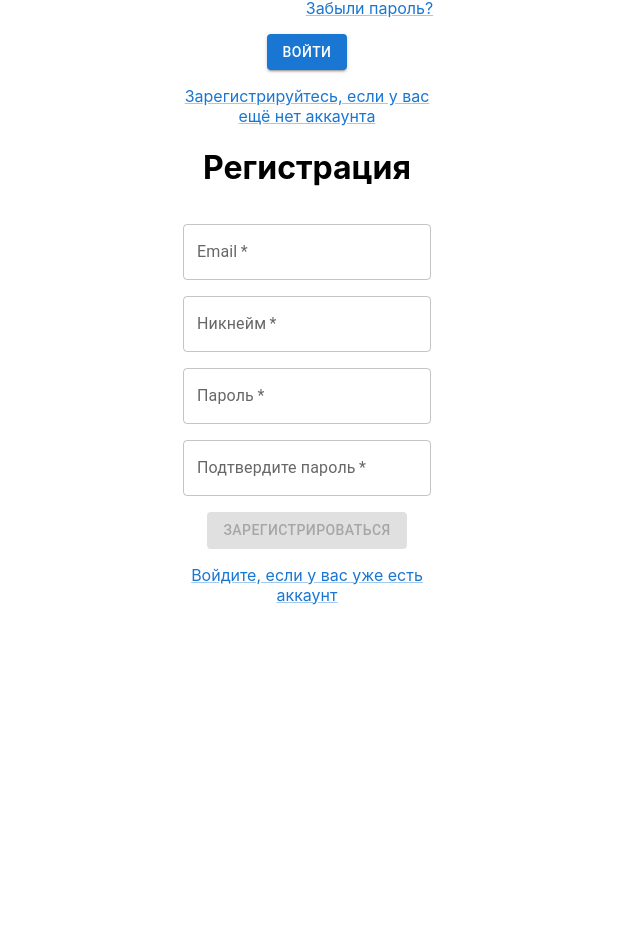
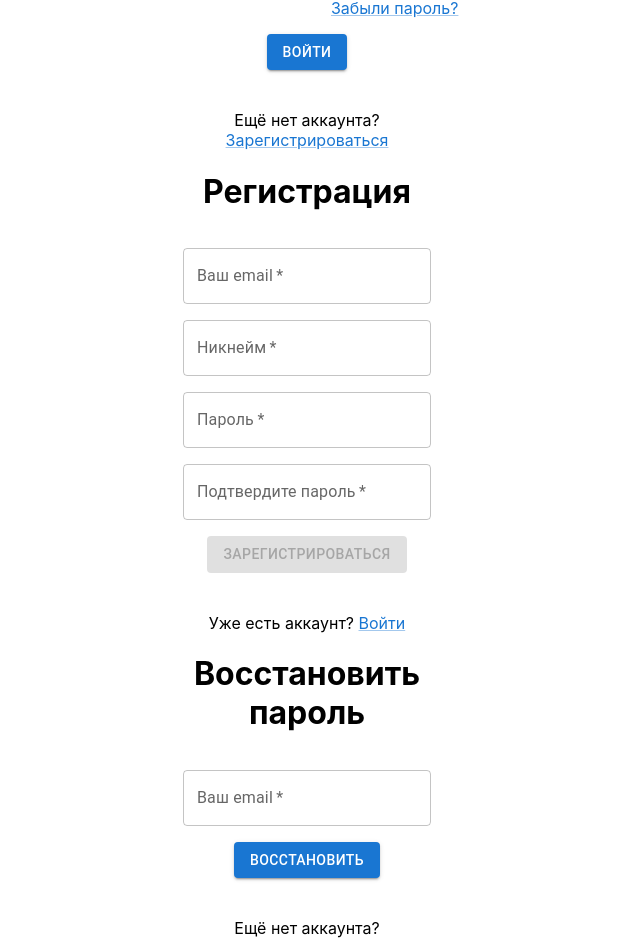
Before and after one commit to superhorsy/quest-app-frontend, a React (Create React App) app: page / in a window 1280 px wide. Shown: the part 244-1184 px from the top of the page, without its empty margins (333-973 px from the left). Before the commit the page ends 849 px from the top, so only its background shows below. Built offline with nearby package versions, Linux system fonts and the light colour scheme.

Commit message:
Внесены исправления в страницы регистрации, авторизации. Добавлена страница восстановления пароля

```diff
--- a/src/App.js
+++ b/src/App.js
@@ -1,5 +1,5 @@
 import React from 'react';
-import {LoginPage, SignUpPage} from "./pages";
+import {LoginPage, PassRecoveryPage, SignUpPage} from "./pages";
 
 import {TestComponent} from "./components/testComponent/testComponent";
 
@@ -8,6 +8,7 @@ function App() {
         <div className="App">
             <LoginPage/>
             <SignUpPage/>
+            <PassRecoveryPage/>
             {/*<TestComponent/>*/}
         </div>
     );
--- a/src/pages/index.js
+++ b/src/pages/index.js
@@ -1,2 +1,3 @@
-export * from './sign-up-page.js';
-export * from './login-page.js';
+export * from './signUpPage/signUpPage.js';
+export * from './loginPage/loginPage.js';
+export * from './passRecoveryPage/passRecoveryPage.js';
--- /dev/null
+++ b/src/pages/loginPage/index.js
@@ -0,0 +1 @@
+export * from './loginPage.js';
--- a/src/pages/login-page.js
+++ b/src/pages/loginPage/loginPage.js
@@ -23,19 +23,19 @@ export const LoginPage = () => {
         <Box
             component="form"
             sx={{
-                '& > :not(style)': {m: '0 auto', width: '25ch', textAlign: 'center'},
+                '& > :not(style)': {m: '0 auto', width: '30ch', textAlign: 'center'},
             }}
             noValidate={false}
             autoComplete="off"
             onSubmit={sendData}
         >
             <div>
-                <h1>Quest App</h1>
+                <h1>Авторизация</h1>
                 <TextField
                     required
                     sx={{mt: 2}}
                     id="outlined-basic"
-                    label="Email"
+                    label="Ваш email"
                     type="email"
                     variant="outlined"
                     value={email}
@@ -65,12 +65,16 @@ export const LoginPage = () => {
                         variant="contained"
                     >Войти
                     </Button>
-                    <Link sx={{
-                        display: 'block',
-                        mt: 2
-                    }}
-                          href="#">Зарегистрируйтесь, если у вас ещё нет аккаунта
-                    </Link>
+                    <div style={{marginTop: '40px'}}>
+                        <span>Ещё нет аккаунта? </span>
+                        <Link
+                            // sx={{
+                            //     display: 'block',
+                            //     mt: 2
+                            // }}
+                            href="#">Зарегистрироваться
+                        </Link>
+                    </div>
                 </div>
             </div>
         </Box>
--- /dev/null
+++ b/src/pages/passRecoveryPage/index.js
@@ -0,0 +1 @@
+export * from './passRecoveryPage.js';
--- /dev/null
+++ b/src/pages/passRecoveryPage/passRecoveryPage.js
@@ -0,0 +1,64 @@
+import React, {useState} from 'react';
+import Box from "@mui/material/Box";
+import TextField from "@mui/material/TextField";
+import Link from "@mui/material/Link";
+import Button from "@mui/material/Button";
+
+export const PassRecoveryPage = () => {
+    const [email, setEmail] = useState('');
+
+    const sendData = (event) => {
+        event.preventDefault();
+        // Пока что отправляем в консоль
+        console.log(
+            {
+                email: email
+            }
+        )
+    }
+
+    return (
+        <Box
+            component="form"
+            sx={{
+                '& > :not(style)': {m: '0 auto', width: '30ch', textAlign: 'center'},
+            }}
+            noValidate={false}
+            autoComplete="off"
+            onSubmit={sendData}
+        >
+            <div>
+                <h1>Восстановить пароль</h1>
+                <TextField
+                    required
+                    sx={{mt: 2}}
+                    id="outlined-basic"
+                    label="Ваш email"
+                    type="email"
+                    variant="outlined"
+                    value={email}
+                    onChange={(e) => setEmail(e.target.value)}
+                />
+                <div>
+                    <Button
+                        type="submit"
+                        sx={{mt: 2}}
+                        variant="contained"
+                    >Восстановить
+                    </Button>
+                    <div style={{marginTop: '40px'}}>
+                        <span>Ещё нет аккаунта? </span>
+                        <Link
+                            // sx={{
+                            //     display: 'block',
+                            //     mt: 20
+                            // }}
+                            href="#">Зарегистрироваться
+                        </Link>
+                    </div>
+                </div>
+            </div>
+        </Box>
+
+    );
+};
--- /dev/null
+++ b/src/pages/signUpPage/index.js
@@ -0,0 +1 @@
+export * from './signUpPage.js';
--- a/src/pages/sign-up-page.js
+++ b/src/pages/signUpPage/signUpPage.js
@@ -68,7 +68,7 @@ export const SignUpPage = () => {
         <Box
             component="form"
             sx={{
-                '& > :not(style)': {m: '0 auto', width: '25ch', textAlign: 'center'},
+                '& > :not(style)': {m: '0 auto', width: '30ch', textAlign: 'center'},
             }}
             noValidate={false}
             autoComplete="off"
@@ -81,7 +81,7 @@ export const SignUpPage = () => {
                     sx={{mt: 2}}
                     id="outlined-basic"
                     type="email"
-                    label="Email"
+                    label="Ваш email"
                     variant="outlined"
                     value={email}
                     onChange={(e) => setEmail(e.target.value)}
@@ -124,12 +124,16 @@ export const SignUpPage = () => {
                         disabled={isEmptyField() || !isPassMatched()}
                     >Зарегистрироваться
                     </Button>
-                    <Link sx={{
-                        display: 'block',
-                        mt: 2
-                    }}
-                          href="#">Войдите, если у вас уже есть аккаунт
-                    </Link>
+                    <div style={{marginTop: '40px'}}>
+                        <span>Уже есть аккаунт? </span>
+                        <Link
+                            // sx={{
+                            //     display: 'block',
+                            //     mt: 2
+                            // }}
+                            href="#">Войти
+                        </Link>
+                    </div>
                 </div>
             </div>
         </Box>
```
